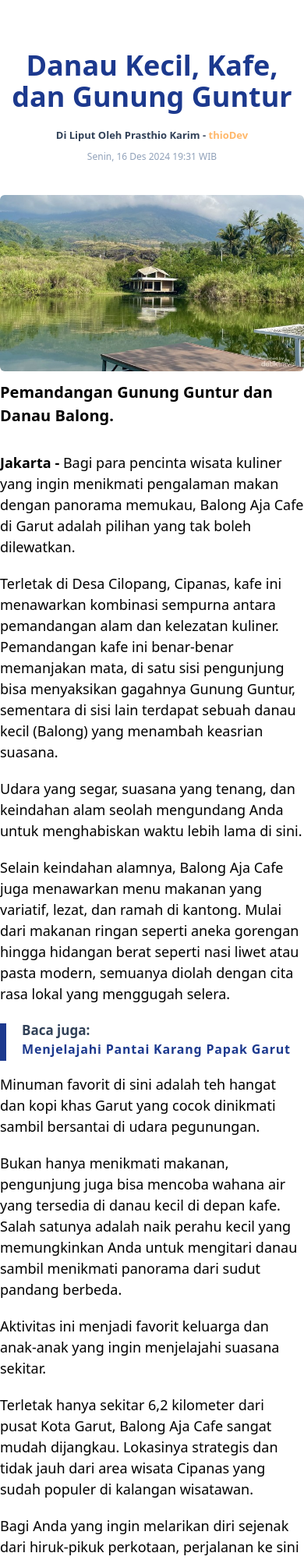
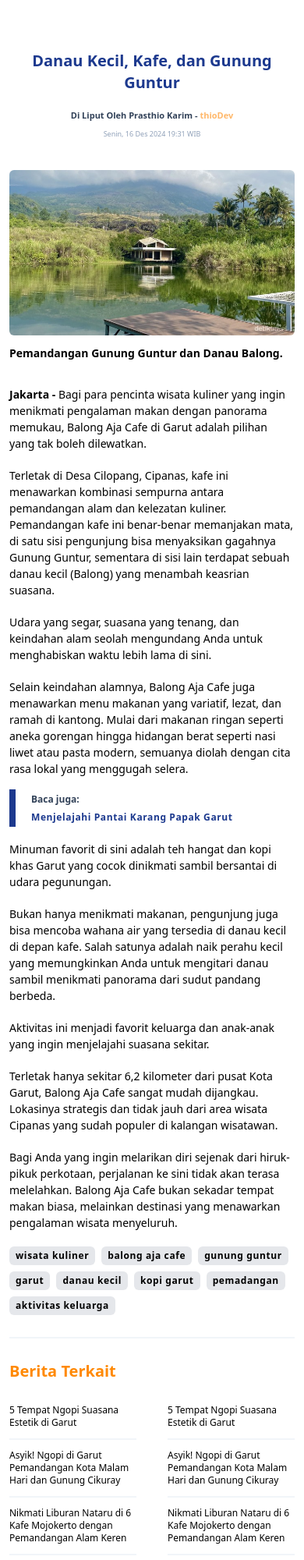
Before and after one commit to Tio793/project-tailwind, a plain HTML site: page news.html in a window 390 px wide. Shown: the top 2000 px of the page at 78% size. Drawn offline with nearby package versions, Linux system fonts and the light colour scheme.

Commit message:
menambahkan responsivitas device pada news.html

```diff
--- a/news.html
+++ b/news.html
@@ -1,115 +1,293 @@
 <!DOCTYPE html>
 <html lang="en">
   <head>
-    <meta charset="UTF-8">
-    <meta name="viewport" content="width=device-width, initial-scale=1.0">
+    <meta charset="UTF-8" />
+    <meta name="viewport" content="width=device-width, initial-scale=1.0" />
     <title>News</title>
     <script src="https://cdn.jsdelivr.net/npm/@tailwindcss/browser@4"></script>
   </head>
-<body class="h-1000">
-    <div class="container mx-auto">
-        <div class="max-w-5xl mx-auto mt-16">
-            <h1 class="text-4xl font-bold text-blue-900 text-center">Danau Kecil, Kafe, dan Gunung Guntur</h1>
-            <h2 class="text-center font-semibold text-[13px] mt-5 text-slate-700">Di Liput Oleh Prasthio Karim - <span class="text-orange-300">thioDev</span></h2>
-            <h3 class="text-center text-slate-400 text-[12px] font-normal mt-2">Senin, 16 Des 2024 19:31 WIB</h3>
-            <img src="img/pemadangan.png" alt="" class="w-full mx-auto mt-10 rounded-md">
-            <h3 class="mt-3 text-[20px] font-semibold">Pemandangan Gunung Guntur dan Danau Balong.</h3>
-            <div class="container max-w- mx-auto">
-                <p class="text-[18px] mt-8"><span class="font-bold">Jakarta -</span> Bagi para pencinta wisata kuliner yang ingin menikmati pengalaman makan dengan panorama memukau, Balong Aja Cafe di Garut adalah pilihan yang tak boleh dilewatkan.</p>
-                <p class="text-[18px] mt-5">Terletak di Desa Cilopang, Cipanas, kafe ini menawarkan kombinasi sempurna antara pemandangan alam dan kelezatan kuliner. Pemandangan kafe ini benar-benar memanjakan mata, di satu sisi pengunjung bisa menyaksikan gagahnya Gunung Guntur, sementara di sisi lain terdapat sebuah danau kecil (Balong) yang menambah keasrian suasana.</p>
-                <p class="text-[18px] mt-5">Udara yang segar, suasana yang tenang, dan keindahan alam seolah mengundang Anda untuk menghabiskan waktu lebih lama di sini.</p>
-                <p class="text-[18px] mt-5">Selain keindahan alamnya, Balong Aja Cafe juga menawarkan menu makanan yang variatif, lezat, dan ramah di kantong. Mulai dari makanan ringan seperti aneka gorengan hingga hidangan berat seperti nasi liwet atau pasta modern, semuanya diolah dengan cita rasa lokal yang menggugah selera.</p>
+  <body>
+    <div class="container mx-auto px-3">
+      <div class="xl:max-w-5xl md:max-w-3xl sm:max-w-2xl: max-w-xl mx-auto mt-16">
+        <h1 class="xl:text-4xl md:text-3xl text-xl font-bold text-blue-900 text-center">
+          Danau Kecil, Kafe, dan Gunung Guntur
+        </h1>
+        <h2
+          class="text-center font-semibold xl:text-[13px] md:text-[12px] text-[11px] mt-5 text-slate-700"
+        >
+          Di Liput Oleh Prasthio Karim -
+          <span class="text-orange-300">thioDev</span>
+        </h2>
+        <h3
+          class="text-center text-slate-400 xl:text-[12px] md:text-[10px] text-[9px] font-normal mt-2"
+        >
+          Senin, 16 Des 2024 19:31 WIB
+        </h3>
+        <img
+          src="img/pemadangan.png"
+          alt=""
+          class="xl:w-full xl:h-full md:w-full  md:h-96 md:object-cover mx-auto mt-10 rounded-md"
+        />
+        <div class="container">
+          <h3 class="mt-3 xl:text-[20px] md:text-[16px] text-[14px] font-semibold">
+            Pemandangan Gunung Guntur dan Danau Balong.
+          </h3>
+          <p class="xl:text-[18px] md:text-[16px] text-[14px] mt-8">
+            <span class="font-bold">Jakarta -</span> Bagi para pencinta wisata
+            kuliner yang ingin menikmati pengalaman makan dengan panorama
+            memukau, Balong Aja Cafe di Garut adalah pilihan yang tak boleh
+            dilewatkan.
+          </p>
+          <p class="xl:text-[18px] md:text-[16px] text-[14px] mt-5">
+            Terletak di Desa Cilopang, Cipanas, kafe ini menawarkan kombinasi
+            sempurna antara pemandangan alam dan kelezatan kuliner. Pemandangan
+            kafe ini benar-benar memanjakan mata, di satu sisi pengunjung bisa
+            menyaksikan gagahnya Gunung Guntur, sementara di sisi lain terdapat
+            sebuah danau kecil (Balong) yang menambah keasrian suasana.
+          </p>
+          <p class="xl:text-[18px] md:text-[16px] text-[14px] mt-5">
+            Udara yang segar, suasana yang tenang, dan keindahan alam seolah
+            mengundang Anda untuk menghabiskan waktu lebih lama di sini.
+          </p>
+          <p class="xl:text-[18px] md:text-[16px] text-[14px] mt-5">
+            Selain keindahan alamnya, Balong Aja Cafe juga menawarkan menu
+            makanan yang variatif, lezat, dan ramah di kantong. Mulai dari
+            makanan ringan seperti aneka gorengan hingga hidangan berat seperti
+            nasi liwet atau pasta modern, semuanya diolah dengan cita rasa lokal
+            yang menggugah selera.
+          </p>
           <div class="relative">
-                    <div class="w-2 h-12 mt-5 bg-blue-900 inline-block absolute -top-4"></div>
-                    <p class="mt-5 ml-7 font-extrabold text-[17px] text-slate-700">Baca juga:</p>
-                    <a href="#" class="font-bold text-blue-900 ml-7 tracking-wider">Menjelajahi Pantai Karang Papak Garut</a>
+            <div
+              class="w-2 h-12 mt-5 bg-blue-900 inline-block absolute xl:-top-4 md:-top-4 -top-6"
+            ></div>
+            <p
+              class="mt-5 ml-7 font-extrabold xl:text-[17px] md:text-[14px] text-[12px] text-slate-700"
+            >
+              Baca juga:
+            </p>
+            <a
+              href="#"
+              class="font-bold text-blue-900 ml-7 tracking-wider md:text-[14px] text-[12px]"
+              >Menjelajahi Pantai Karang Papak Garut</a
+            >
           </div>
-                <p class="text-[18px] mt-5">Minuman favorit di sini adalah teh hangat dan kopi khas Garut yang cocok dinikmati sambil bersantai di udara pegunungan.</p>
-                <p class="text-[18px] mt-5">Bukan hanya menikmati makanan, pengunjung juga bisa mencoba wahana air yang tersedia di danau kecil di depan kafe. Salah satunya adalah naik perahu kecil yang memungkinkan Anda untuk mengitari danau sambil menikmati panorama dari sudut pandang berbeda.</p>
-                <p class="text-[18px] mt-5">Aktivitas ini menjadi favorit keluarga dan anak-anak yang ingin menjelajahi suasana sekitar.</p>
-                <p class="text-[18px] mt-5">Terletak hanya sekitar 6,2 kilometer dari pusat Kota Garut, Balong Aja Cafe sangat mudah dijangkau. Lokasinya strategis dan tidak jauh dari area wisata Cipanas yang sudah populer di kalangan wisatawan.</p>
-                <p class="text-[18px] mt-5">Bagi Anda yang ingin melarikan diri sejenak dari hiruk-pikuk perkotaan, perjalanan ke sini tidak akan terasa melelahkan. Balong Aja Cafe bukan sekadar tempat makan biasa, melainkan destinasi yang menawarkan pengalaman wisata menyeluruh.</p>
+          <p class="xl:text-[18px] md:text-[16px] text-[14px] mt-5">
+            Minuman favorit di sini adalah teh hangat dan kopi khas Garut yang
+            cocok dinikmati sambil bersantai di udara pegunungan.
+          </p>
+          <p class="xl:text-[18px] md:text-[16px] text-[14px] mt-5">
+            Bukan hanya menikmati makanan, pengunjung juga bisa mencoba wahana
+            air yang tersedia di danau kecil di depan kafe. Salah satunya adalah
+            naik perahu kecil yang memungkinkan Anda untuk mengitari danau
+            sambil menikmati panorama dari sudut pandang berbeda.
+          </p>
+          <p class="xl:text-[18px] md:text-[16px] text-[14px] mt-5">
+            Aktivitas ini menjadi favorit keluarga dan anak-anak yang ingin
+            menjelajahi suasana sekitar.
+          </p>
+          <p class="xl:text-[18px] md:text-[16px] text-[14px] mt-5">
+            Terletak hanya sekitar 6,2 kilometer dari pusat Kota Garut, Balong
+            Aja Cafe sangat mudah dijangkau. Lokasinya strategis dan tidak jauh
+            dari area wisata Cipanas yang sudah populer di kalangan wisatawan.
+          </p>
+          <p class="xl:text-[18px] md:text-[16px] text-[14px] mt-5">
+            Bagi Anda yang ingin melarikan diri sejenak dari hiruk-pikuk
+            perkotaan, perjalanan ke sini tidak akan terasa melelahkan. Balong
+            Aja Cafe bukan sekadar tempat makan biasa, melainkan destinasi yang
+            menawarkan pengalaman wisata menyeluruh.
+          </p>
         </div>
-            <div class="max-w-190 mt-5 -ml-1">
-                <a href="#" class="inline-block px-2 py-1 bg-gray-200 rounded-md hover:text-cyan-700 transition duration-500 font-semibold mr-1 mx-1 tracking-wider">wisata kuliner</a>
-                <a href="#" class="inline-block px-2 py-1 bg-gray-200 rounded-md hover:text-cyan-700 transition duration-500 font-semibold mr-1 mx-1 tracking-wider">balong aja cafe</a>
-                <a href="#" class="inline-block px-2 py-1 bg-gray-200 rounded-md hover:text-cyan-700 transition duration-500 font-semibold mr-1 mx-1 tracking-wider">gunung guntur</a>
-                <a href="#" class="inline-block px-2 py-1 bg-gray-200 rounded-md hover:text-cyan-700 transition duration-500 font-semibold mr-1 mx-1 tracking-wider">garut</a>
-                <a href="#" class="inline-block px-2 py-1 bg-gray-200 rounded-md hover:text-cyan-700 transition duration-500 font-semibold mr-1 mx-1 tracking-wider">danau kecil</a>
-                <a href="#" class="inline-block px-2 py-1 bg-gray-200 rounded-md hover:text-cyan-700 transition duration-500 font-semibold mr-1 mx-1 tracking-wider">kopi garut</a>
-                <div class="mt-2">
-                    <a href="#" class="inline-block px-2 py-1 bg-gray-200 rounded-md hover:text-cyan-700 transition duration-500 font-semibold mr-1 mx-1 tracking-wider">pemadangan</a>
-                <a href="#" class="inline-block px-2 py-1 bg-gray-200 rounded-md hover:text-cyan-700 transition duration-500 font-semibold mr-1 mx-1 tracking-wider">aktivitas keluarga</a>
+        <div class="xl:max-w-190 mt-5 -ml-1 flex flex-wrap gap-y-2">
+          <a
+            href="#"
+            class="inline-block px-2 py-1 bg-gray-200 rounded-md hover:text-cyan-700 transition duration-500 font-semibold mr-1 mx-1 tracking-wider xl:text-lg md:text-sm text-xs"
+            >wisata kuliner</a
+          >
+          <a
+            href="#"
+            class="inline-block px-2 py-1 bg-gray-200 rounded-md hover:text-cyan-700 transition duration-500 font-semibold mr-1 mx-1 tracking-wider xl:text-lg md:text-sm text-xs"
+            >balong aja cafe</a
+          >
+          <a
+            href="#"
+            class="inline-block px-2 py-1 bg-gray-200 rounded-md hover:text-cyan-700 transition duration-500 font-semibold mr-1 mx-1 tracking-wider xl:text-lg md:text-sm text-xs"
+            >gunung guntur</a
+          >
+          <a
+            href="#"
+            class="inline-block px-2 py-1 bg-gray-200 rounded-md hover:text-cyan-700 transition duration-500 font-semibold mr-1 mx-1 tracking-wider xl:text-lg md:text-sm text-xs"
+            >garut</a
+          >
+          <a
+            href="#"
+            class="inline-block px-2 py-1 bg-gray-200 rounded-md hover:text-cyan-700 transition duration-500 font-semibold mr-1 mx-1 tracking-wider xl:text-lg md:text-sm text-xs"
+            >danau kecil</a
+          >
+          <a
+            href="#"
+            class="inline-block px-2 py-1 bg-gray-200 rounded-md hover:text-cyan-700 transition duration-500 font-semibold mr-1 mx-1 tracking-wider xl:text-lg md:text-sm text-xs"
+            >kopi garut</a
+          >
+          <a
+            href="#"
+            class="inline-block px-2 py-1 bg-gray-200 rounded-md hover:text-cyan-700 transition duration-500 font-semibold mr-1 mx-1 tracking-wider xl:text-lg md:text-sm text-xs"
+            >pemadangan</a
+          >
+          <a
+            href="#"
+            class="inline-block px-2 py-1 bg-gray-200 rounded-md hover:text-cyan-700 transition duration-500 font-semibold mr-1 mx-1 tracking-wider xl:text-lg md:text-sm text-xs"
+            >aktivitas keluarga</a
+          >
+        </div>
+        <hr class="my-7 border-slate-100 border-1" />
+        <h2 class="xl:text-3xl md:text-2xl text-xl font-bold text-orange-400">Berita Terkait</h2>
+        <div class="flex gap-10">
+          <div class="w-1/2 mt-7 flex flex-col gap-y-3">
+            <a
+              href="#"
+              class="xl:text-xl md:text-sm text-xs hover:text-cyan-700 transition duration-500"
+              >5 Tempat Ngopi Suasana Estetik di Garut</a
+            >
+            <hr class="border-slate-100 border-1 xl:my-8 md:my-6" />
+            <a
+              href="#"
+              class="xl:text-xl md:text-sm text-xs hover:text-cyan-700 transition duration-500"
+              >Asyik! Ngopi di Garut Pemandangan Kota Malam Hari dan Gunung
+              Cikuray</a
+            >
+            <hr class="border-slate-100 border-1 xl:my-8 md:my-6" />
+            <a
+              href="#"
+              class="xl:text-xl md:text-sm text-xs hover:text-cyan-700 transition duration-500"
+              >Nikmati Liburan Nataru di 6 Kafe Mojokerto dengan Pemandangan
+              Alam Keren</a
+            >
+            <hr class="border-slate-100 border-1 xl:my-8 md:my-6" />
+            <a
+              href="#"
+              class="xl:text-xl md:text-sm text-xs hover:text-cyan-700 transition duration-500"
+              >8 Kafe Instagramable di Sentul, Ada Pemandangan Gunung hingga
+              Sungai</a
+            >
+            <hr class="border-slate-100 border-1 xl:my-8 md:my-6" />
+          </div>
+          <div class="w-1/2 mt-7 flex flex-col gap-y-3">
+            <a
+              href="#"
+              class="xl:text-xl md:text-sm text-xs hover:text-cyan-700 transition duration-500"
+              >5 Tempat Ngopi Suasana Estetik di Garut</a
+            >
+            <hr class="border-slate-100 border-1 xl:my-8 md:my-6" />
+            <a
+              href="#"
+              class="xl:text-xl md:text-sm text-xs hover:text-cyan-700 transition duration-500"
+              >Asyik! Ngopi di Garut Pemandangan Kota Malam Hari dan Gunung
+              Cikuray</a
+            >
+            <hr class="border-slate-100 border-1 xl:my-8 md:my-6" />
+            <a
+              href="#"
+              class="xl:text-xl md:text-sm text-xs hover:text-cyan-700 transition duration-500"
+              >Nikmati Liburan Nataru di 6 Kafe Mojokerto dengan Pemandangan
+              Alam Keren</a
+            >
+            <hr class="border-slate-100 border-1 xl:my-8 md:my-6" />
           </div>
         </div>
-            <hr class="my-7 border-slate-100 border-1">
-            <h2 class="text-3xl font-bold text-orange-400">Berita Terkait</h2>
-            <div class="flex gap-10">
-                <div class="w-1/2 mt-7">
-                    <a href="#" class="text-2xl hover:text-cyan-700 transition duration-500">5 Tempat Ngopi Suasana Estetik di Garut</a>
-                    <hr class=" border-slate-100 border-1 my-8">
-                    <a href="#" class="text-2xl hover:text-cyan-700 transition duration-500">Asyik! Ngopi di Garut Pemandangan Kota Malam Hari dan Gunung Cikuray</a>
-                    <hr class=" border-slate-100 border-1 my-8">
-                    <a href="#" class="text-2xl hover:text-cyan-700 transition duration-500">Nikmati Liburan Nataru di 6 Kafe Mojokerto dengan Pemandangan Alam Keren</a>
-                    <hr class=" border-slate-100 border-1 my-8">
-                    <a href="#" class="text-2xl hover:text-cyan-700 transition duration-500">8 Kafe Instagramable di Sentul, Ada Pemandangan Gunung hingga Sungai</a>
-                    <hr class=" border-slate-100 border-1 my-8">
+        <hr class="my-7 border-slate-100 border-1" />
+        <div class="flex place-content-between">
+          <h2 class="text-orange-400 font-bold xl:text-[24px] md:text-xl text-[18px]">
+            Rekomendasi untuk Anda
+          </h2>
+          <a href="#" class="hover:text-cyan-700 transition duration-500 xl:text-xl md:text-lg text-xs"
+            >Selengkapnya ></a
+          >
         </div>
-                <div class="w-1/2 mt-7">
-                    <a href="#" class="text-2xl hover:text-cyan-700 transition duration-500">5 Tempat Ngopi Suasana Estetik di Garut</a>
-                    <hr class=" border-slate-100 border-1 my-8">
-                    <a href="#" class="text-2xl hover:text-cyan-700 transition duration-500">Asyik! Ngopi di Garut Pemandangan Kota Malam Hari dan Gunung Cikuray</a>
-                    <hr class=" border-slate-100 border-1 my-8">
-                    <a href="#" class="text-2xl hover:text-cyan-700 transition duration-500">Nikmati Liburan Nataru di 6 Kafe Mojokerto dengan Pemandangan Alam Keren</a>
-                    <hr class=" border-slate-100 border-1 my-8">
+        <div class="flex w-full flex-wrap mt-5 sm:justify-center sm:mt-7">
+          <div class="xl:w-[341px] md:w-[256px] sm:w-[320px] p-3">
+            <div
+              class="w-full h-40 bg-slate-200 rounded-lg bg-cover hover:scale-105 transition duration-500"
+              style="background-image: url(img/image4.png)"
+            ></div>
+            <div class="mt-3">
+              <h2 class="xl:text-sm md:text-xs text-[10px] text-blue-900 font-semibold">thioDev</h2>
+              <a
+                href="#"
+                class="font-semibold mt-3 hover:text-cyan-700 transition duration-500 xl:text-lg md:text-md text-xs"
+                >Korupsi Pertamina yang Merugikan Negara sebanyak 1 Quadriliun
+                Rupiah!</a
+              >
             </div>
           </div>
-            <hr class="my-7 border-slate-100 border-1">
-            <div class="flex place-content-between">
-                <h2 class="text-orange-400 font-bold text-[24px]">Rekomendasi untuk Anda</h2>
-                <a href="#" class="hover:text-cyan-700 transition duration-500">Selengkapnya ></a>
-            </div>
-            <div class="flex w-full flex-wrap mt-5">
-                <div class="w-[341px] p-3">
-                    <div class="w-full h-40 bg-slate-200 rounded-lg bg-cover hover:scale-105 transition duration-500" style="background-image: url(img/image4.png);"></div>
+          <div class="xl:w-[341px] md:w-[256px] sm:w-[320px] w-[576px] p-3">
+            <div
+              class="w-full h-40 bg-slate-200 rounded-lg bg-cover bg-center hover:scale-105 transition duration-500"
+              style="background-image: url(img/image5.png)"
+            ></div>
             <div class="mt-3">
-                        <h2 class="text-sm text-blue-900 font-semibold">thioDev</h2>
-                        <a href="#" class="font-semibold mt-3 hover:text-cyan-700 transition">Korupsi Pertamina yang Merugikan Negara sebanyak 1 Quadriliun Rupiah!</a>
+              <h2 class="xl:text-sm md:text-xs text-[10px] text-blue-900 font-semibold">thioDev</h2>
+              <a
+                href="#"
+                class="font-semibold mt-3 hover:text-cyan-700 transition duration-500 xl:text-lg md:text-md text-xs"
+                >Korupsi Minyak 1 Kilo yang Merugikan Rakyat Indonesia!</a
+              >
             </div>
           </div>
-                <div class="w-[341px] p-3">
-                    <div class="w-full h-40 bg-slate-200 rounded-lg bg-cover bg-center hover:scale-105 transition duration-500" style="background-image: url(img/image5.png);"></div>
+          <div class="xl:w-[341px] md:w-[256px] sm:w-[320px] w-[576px] p-3">
+            <div
+              class="xl:w-full h-40 bg-slate-200 rounded-lg bg-center hover:scale-105 transition duration-500"
+              style="background-image: url(img/image6.png)"
+            ></div>
             <div class="mt-3">
-                        <h2 class="text-sm text-blue-900 font-semibold">thioDev</h2>
-                        <a href="#" class="font-semibold mt-3 hover:text-cyan-700 transition">Korupsi Minyak 1 Kilo yang Merugikan Rakyat Indonesia!</a>
+              <h2 class="xl:text-sm md:text-xs text-[10px] text-blue-900 font-semibold">thioDev</h2>
+              <a
+                href="#"
+                class="font-semibold mt-3 hover:text-cyan-700 transition duration-500 xl:text-lg md:text-md text-xs"
+                >DPR Mengesahkan RUU TNI!</a
+              >
             </div>
           </div>
-                <div class="w-[341px] p-3">
-                    <div class="w-full h-40 bg-slate-200 rounded-lg bg-center hover:scale-105 transition duration-500" style="background-image: url(img/image6.png);"></div>
+          <div class="xl:w-[341px] md:w-[256px] sm:w-[320px] w-[576px] p-3">
+            <div
+              class="w-full h-40 bg-slate-200 rounded-lg bg-cover hover:scale-105 transition duration-500"
+              style="background-image: url(img/image7.png)"
+            ></div>
             <div class="mt-3">
-                        <h2 class="text-sm text-blue-900 font-semibold">thioDev</h2>
-                        <a href="#" class="font-semibold mt-3 hover:text-cyan-700 transition ">DPR Mengesahkan RUU TNI!</a>
+              <h2 class="xl:text-sm md:text-xs text-[10px] text-blue-900 font-semibold">thioDev</h2>
+              <a
+                href="#"
+                class="font-semibold mt-3 hover:text-cyan-700 transition duration-500 xl:text-lg md:text-md text-xs"
+                >Anggota DPR terduga menerima Suap sebanyak 100 Juta Rupiah.</a
+              >
             </div>
           </div>
-                <div class="w-[341px] p-3">
-                    <div class="w-full h-40 bg-slate-200 rounded-lg bg-cover hover:scale-105 transition duration-500" style="background-image: url(img/image7.png);"></div>
+          <div class="xl:w-[341px] md:w-[256px] sm:w-[320px] w-[576px] p-3">
+            <div
+              class="w-full h-40 bg-slate-200 rounded-lg bg-cover hover:scale-105 transition duration-500"
+              style="background-image: url(img/image8.png)"
+            ></div>
             <div class="mt-3">
-                        <h2 class="text-sm text-blue-900 font-semibold">thioDev</h2>
-                        <a href="#" class="font-semibold mt-3 hover:text-cyan-700 transition">Anggota DPR terduga menerima Suap sebanyak 100 Juta Rupiah.</a>
+              <h2 class="xl:text-sm md:text-xs text-[10px] text-blue-900 font-semibold">thioDev</h2>
+              <a
+                href="#"
+                class="font-semibold mt-3 hover:text-cyan-700 transition duration-500 xl:text-lg md:text-md text-xs"
+                >Pembekuan IHSG Pada Selasa 16 Maret 2025.</a
+              >
             </div>
           </div>
-                <div class="w-[341px] p-3">
-                    <div class="w-full h-40 bg-slate-200 rounded-lg bg-cover hover:scale-105 transition duration-500" style="background-image: url(img/image8.png);"></div>
+          <div class="xl:w-[341px] md:w-[256px] sm:w-[320px] w-[576px] p-3">
+            <div
+              class="w-full h-40 bg-slate-200 rounded-lg bg-cover hover:scale-105 transition duration-500"
+              style="background-image: url(img/image9.png)"
+            ></div>
             <div class="mt-3">
-                        <h2 class="text-sm text-blue-900 font-semibold">thioDev</h2>
-                        <a href="#" class="font-semibold mt-3 hover:text-cyan-700 transition">Pembekuan IHSG Pada Selasa 16 Maret 2025.</a>
-                    </div>
-                </div>
-                <div class="w-[341px] p-3">
-                    <div class="w-full h-40 bg-slate-200 rounded-lg bg-cover hover:scale-105 transition duration-500" style="background-image: url(img/image9.png);"></div>
-                    <div class="mt-3">
-                        <h2 class="text-sm text-blue-900 font-semibold">thioDev</h2>
-                        <a href="#" class="font-semibold mt-3 hover:text-cyan-700 transition">Rakyat Demo Massa di seluruh Gedung DPR untuk Penolakan RUU TNI!</a>
+              <h2 class="xl:text-sm md:text-xs text-[11px] text-blue-900 font-semibold">thioDev</h2>
+              <a
+                href="#"
+                class="font-semibold mt-3 hover:text-cyan-700 transition duration-500 xl:text-lg md:text-md text-xs"
+                >Rakyat Demo Massa di seluruh Gedung DPR untuk Penolakan RUU
+                TNI!</a
+              >
             </div>
           </div>
         </div>
```
Lines whose indentation alone changed are shown as unchanged.
